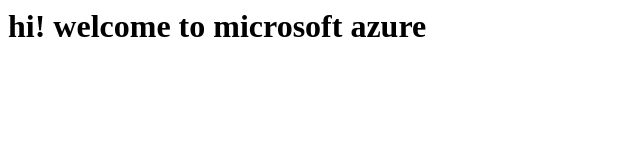
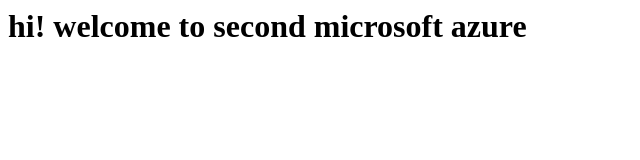
Before and after one commit to oj395296/wiprowebsites, a plain HTML site: page index.html in a window 1280 px wide. Shown: the whole page, without its empty margins (0-640 px from the left). Drawn offline with Linux system fonts and the light colour scheme.

Commit message:
Update index.html

```diff
--- a/index.html
+++ b/index.html
@@ -1,5 +1,5 @@
 <html>
 <body>
-<h1>hi! welcome to microsoft azure </h2>
+<h1>hi! welcome to second microsoft azure </h2>
 </body>
 </html>
```
